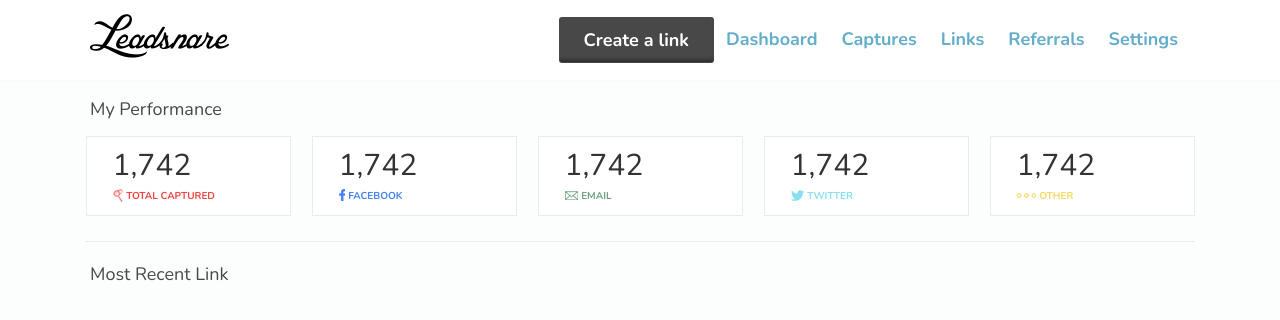
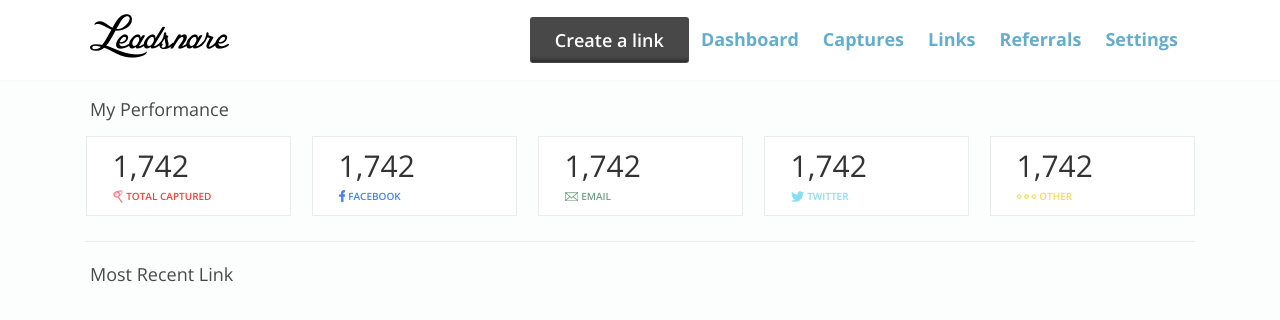
Before and after one commit to milanju/leadsnare, a plain HTML site: page index.html in a window 1280 px wide. Drawn offline with nearby package versions, Linux system fonts and the light colour scheme.

Commit message:
change font to open sans

```diff
--- a/css/styles.css
+++ b/css/styles.css
@@ -51,7 +51,7 @@
 /* main */
 body {
   background-color: #fcfdfd;
-  font-family: 'Nunito', sans-serif;
+  font-family: 'Open Sans', 'sans-serif';
 }
 
 h2 {
--- a/index.html
+++ b/index.html
@@ -11,7 +11,7 @@
     <title>Leadsnare</title>
 
     <link href="./css/bootstrap.min.css" rel="stylesheet">
-    <link href='https://fonts.googleapis.com/css?family=Nunito:400,700,300' rel='stylesheet' type='text/css'>
+    <link href='https://fonts.googleapis.com/css?family=Open+Sans:400,600,700,300' rel='stylesheet' type='text/css'>
     <link href="./css/styles.css" rel="stylesheet">
     <!-- HTML5 shim and Respond.js for IE8 support of HTML5 elements and media queries -->
     <!--[if lt IE 9]>
```
